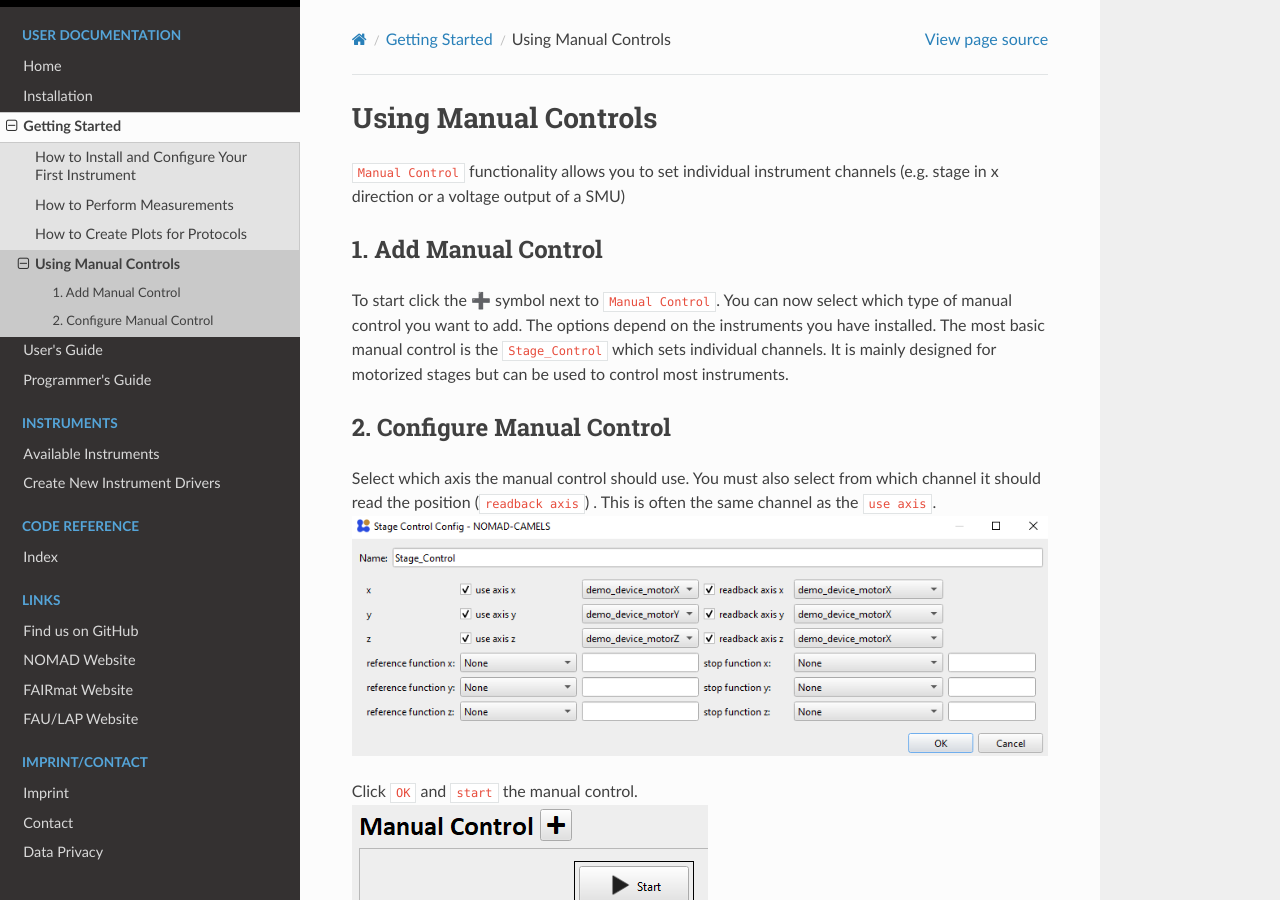
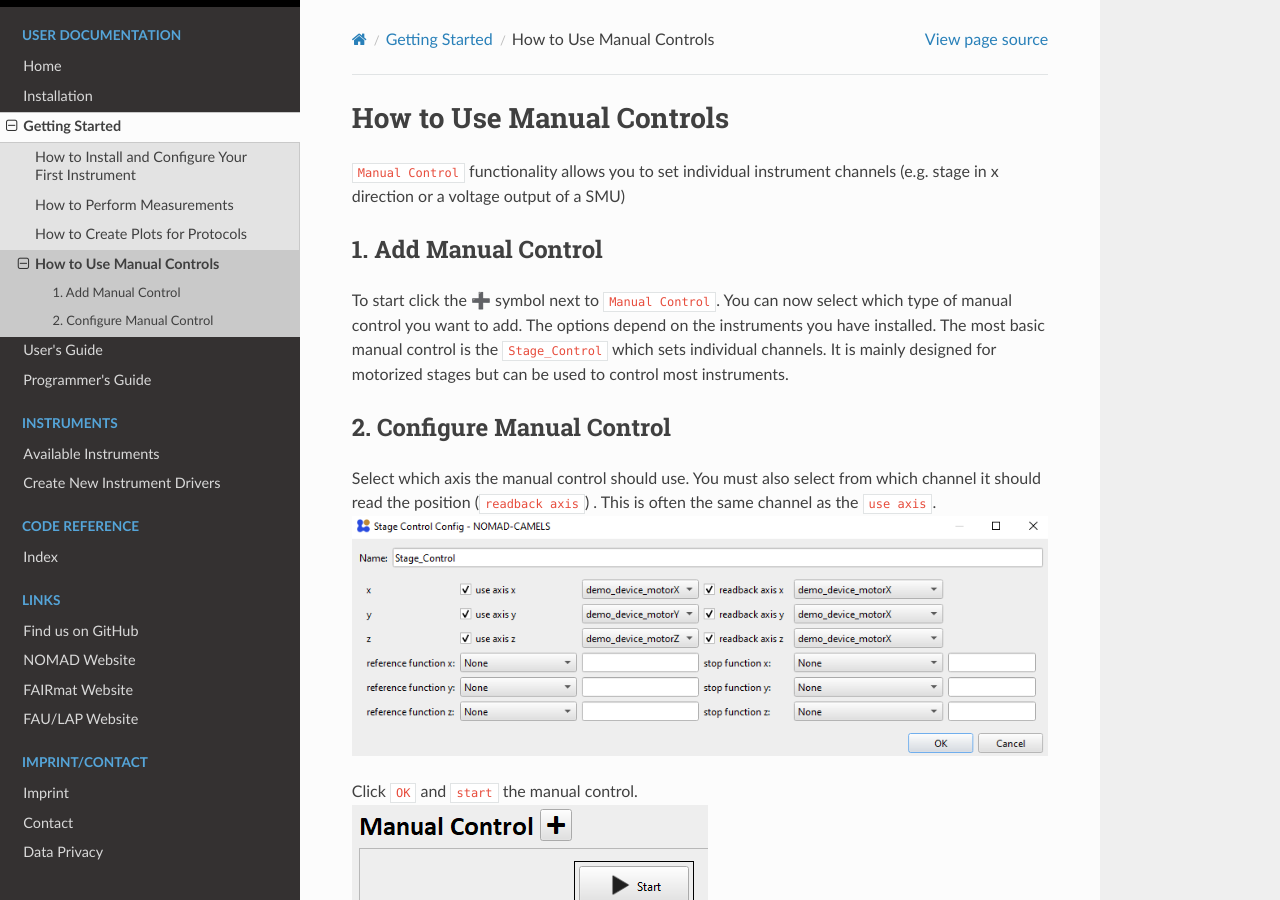
Before and after one commit to FAU-LAP/NOMAD-CAMELS, a Sphinx documentation site: the page built from docs/source/doc/tutorials/quick_start_manual_control.md, in a window 1280 px wide and 900 px high. Built offline with Sphinx 7.4.7 and the Read the Docs theme 2.0.0, drawn with Linux system fonts in a browser that asks for light colours; pages that are not in the unit, such as notebooks, are missing from menus; some of the changed text lies outside the part shown.

Commit message:
updated getting started guides

```diff
--- a/docs/source/doc/tutorials/quick_start_manual_control.md
+++ b/docs/source/doc/tutorials/quick_start_manual_control.md
@@ -1,5 +1,5 @@
 (top_link)=
-# Using Manual Controls
+# How to Use Manual Controls
 `Manual Control` functionality allows you to set individual instrument channels (e.g. stage in x direction or a voltage output of a SMU)
 ## 1. Add Manual Control
 To start  click the &#10133; symbol next to `Manual Control`. You can now select which type of manual control you want to add. The options depend on the instruments you have installed. The most basic manual control is the `Stage_Control` which sets individual channels. It is mainly designed for motorized stages but can be used to control most instruments.
```
Also changed, not shown: other parts of docs/source/doc/tutorials/quick_start_manual_control.md (+2 -1 lines).
